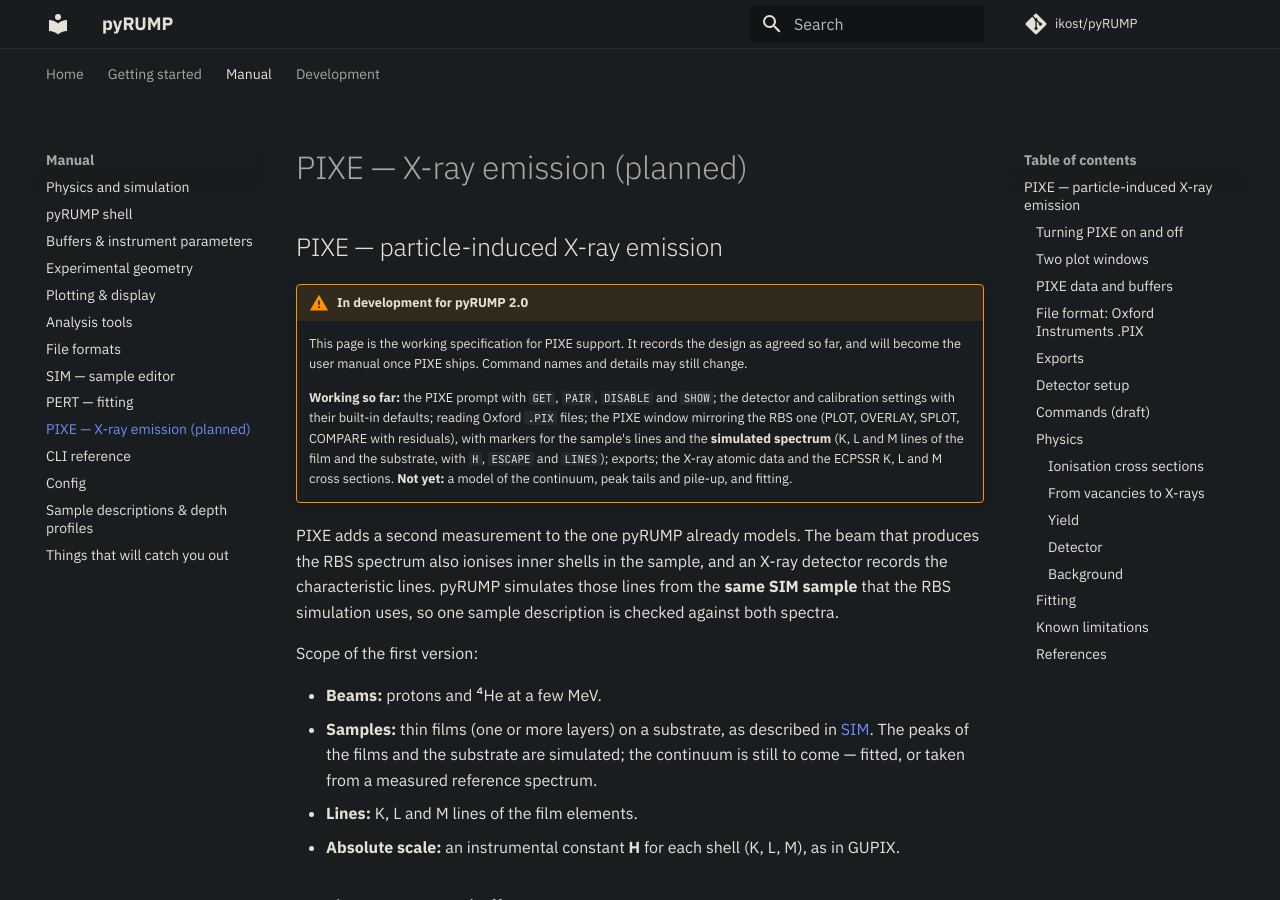
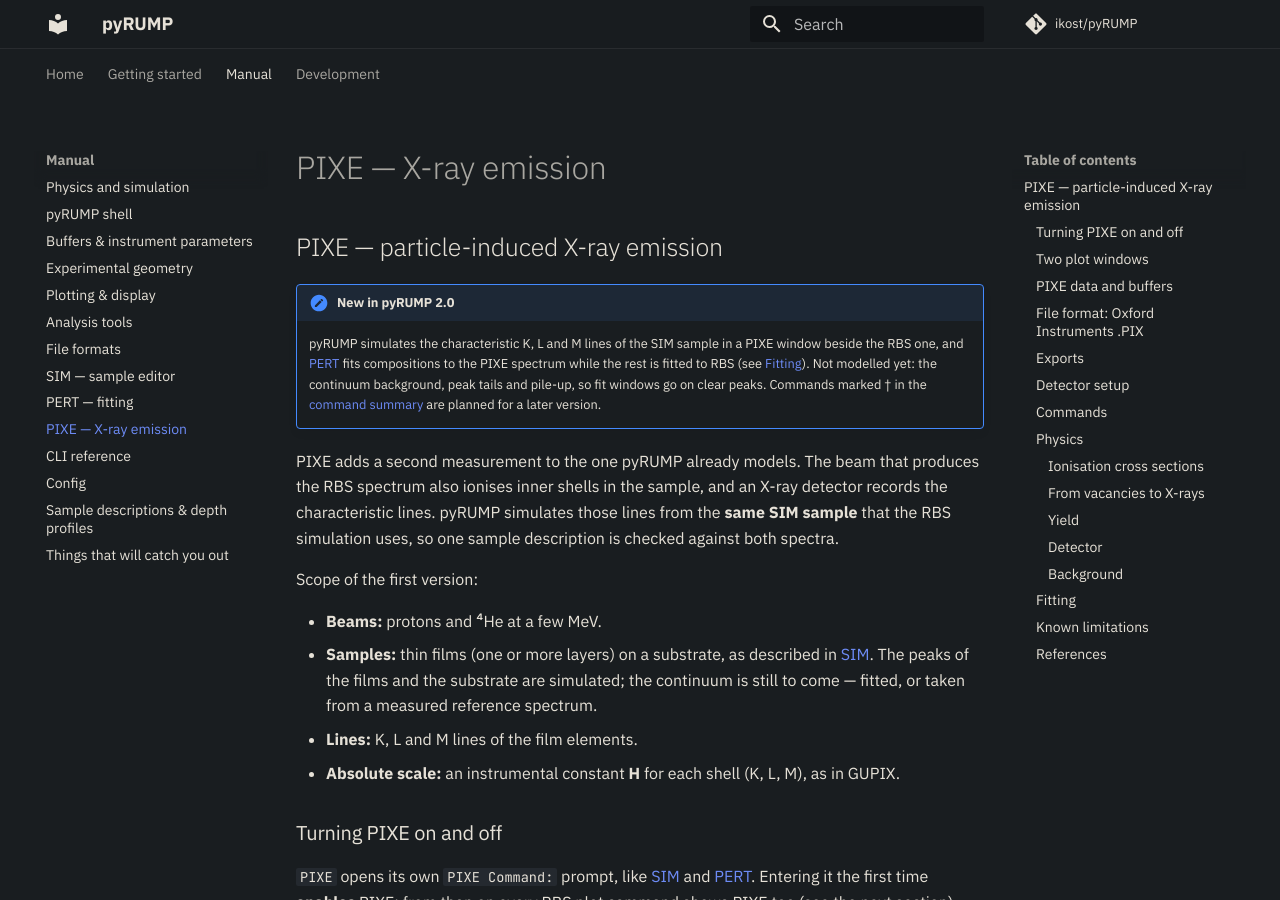
Before and after one commit to ikost/pyRUMP, an MkDocs documentation site: the page built from docs/manual/pixe.md, in a window 1280 px wide and 900 px high. Built offline with MkDocs 1.6.1 and Material for MkDocs 9.7.7, drawn with Linux system fonts in a browser that asks for light colours; comment, search, counter and statistics services are not loaded; some of the changed text lies outside the part shown.

Commit message:
Docs: ready for 2.0 -- PIXE in the README and on the homepage
- README and the docs homepage gain a "New in pyRUMP 2.0: PIXE"
  paragraph: what is simulated, PERT fitting each element to the
  spectrum that sees it best, and the FeNi worked example.
- The PIXE manual page opens with what 2.0 does and doesn't model,
  instead of its "working specification" banner; its command table is
  no longer a draft, and commands marked with a dagger are planned.
- The nav no longer calls PIXE "(planned)".
- The package description mentions PIXE.

Co-Authored-By: Claude Opus 5.5 <noreply@anthropic.com>

```diff
--- a/docs/manual/pixe.md
+++ b/docs/manual/pixe.md
@@ -1,18 +1,12 @@
 ## PIXE — particle-induced X-ray emission
 
-!!! warning "In development for pyRUMP 2.0"
-    This page is the working specification for PIXE support. It records the
-    design as agreed so far, and will become the user manual once PIXE
-    ships. Command names and details may still change.
-
-    **Working so far:** the PIXE prompt with `GET`, `PAIR`, `DISABLE` and
-    `SHOW`; the detector and calibration settings with their built-in
-    defaults; reading Oxford `.PIX` files; the PIXE window mirroring the
-    RBS one (PLOT, OVERLAY, SPLOT, COMPARE with residuals), with markers
-    for the sample's lines and the **simulated spectrum** (K, L and M lines
-    of the film and the substrate, with `H`, `ESCAPE` and `LINES`); exports;
-    the X-ray atomic data and the ECPSSR K, L and M cross sections. **Not
-    yet:** a model of the continuum, peak tails and pile-up, and fitting.
+!!! note "New in pyRUMP 2.0"
+    pyRUMP simulates the characteristic K, L and M lines of the SIM sample
+    in a PIXE window beside the RBS one, and [PERT](pert.md#pixwin-new) fits
+    compositions to the PIXE spectrum while the rest is fitted to RBS (see
+    [Fitting](#fitting)). Not modelled yet: the continuum background, peak
+    tails and pile-up, so fit windows go on clear peaks. Commands marked †
+    in the [command summary](#commands) are planned for a later version.
 
 PIXE adds a second measurement to the one pyRUMP already models. The beam
 that produces the RBS spectrum also ionises inner shells in the sample, and
@@ -365,9 +359,9 @@ Its spectrum has nothing at 2.05 keV (0.6 % of Si K, from Si K's own tail),
 so the 2.05 keV peak in MnPt (16.6 % of its Si K) comes from the sample —
 the Pt Mα/Mβ pair.
 
-### Commands (draft)
+### Commands
 
-Commands marked † are not implemented yet.
+Commands marked † are planned for a later version.
 
 | Group | Commands |
 |---|---|
--- a/mkdocs.yml
+++ b/mkdocs.yml
@@ -57,7 +57,7 @@ nav:
       - File formats: manual/file-formats.md
       - SIM — sample editor: manual/sim.md
       - PERT — fitting: manual/pert.md
-      - PIXE — X-ray emission (planned): manual/pixe.md
+      - PIXE — X-ray emission: manual/pixe.md
       - CLI reference: manual/cli.md
       - Config: manual/config.md
       - Sample descriptions & depth profiles: manual/samples.md
--- a/pyproject.toml
+++ b/pyproject.toml
@@ -5,7 +5,7 @@ build-backend = "setuptools.build_meta"
 [project]
 name = "pyrump"
 version = "2.0.0.dev0"
-description = "Rutherford backscattering spectrometry simulation and analysis, reimplemented in Python"
+description = "Rutherford backscattering spectrometry (RBS) simulation and analysis, reimplemented from RUMP in Python, with PIXE"
 readme = "README.md"
 requires-python = ">=3.10"
 license = { text = "MIT" }
```
Also changed, not shown: README.md (+11 -0 lines), docs/index.md (+11 -0 lines).
